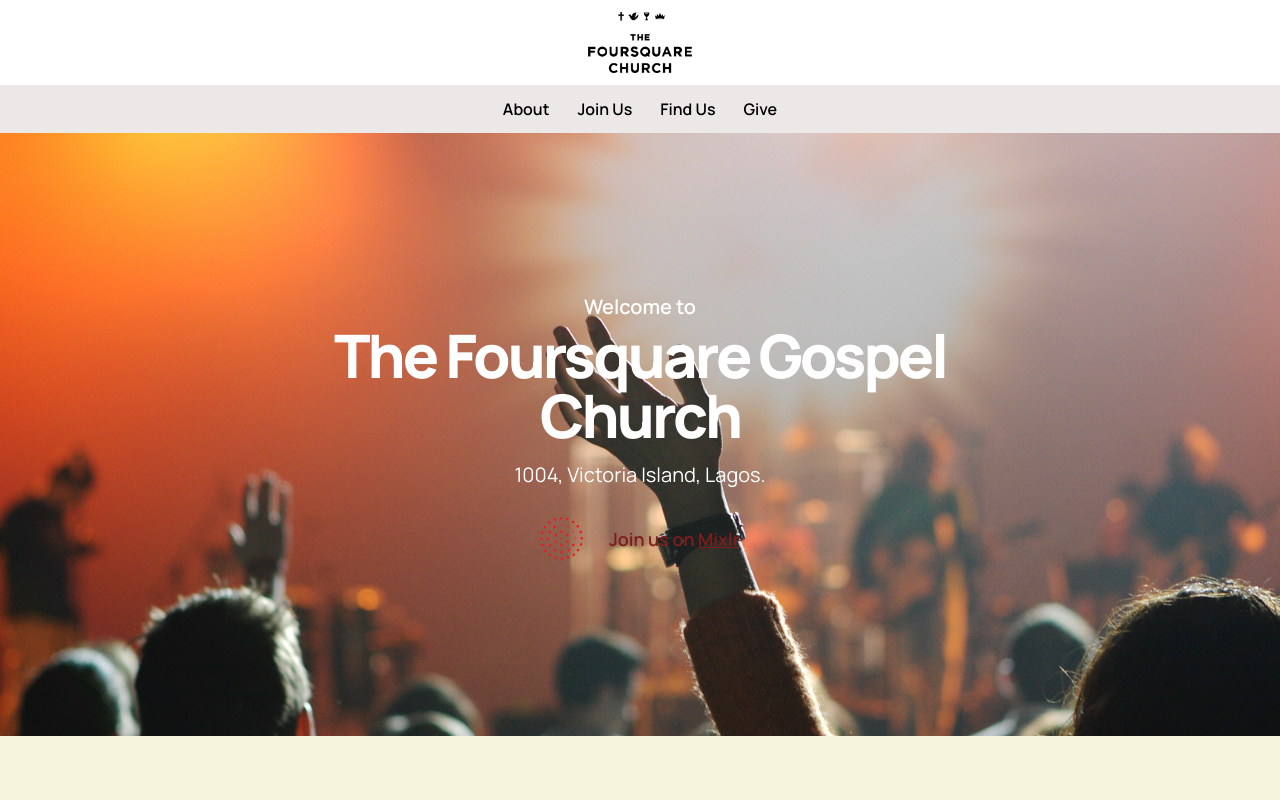
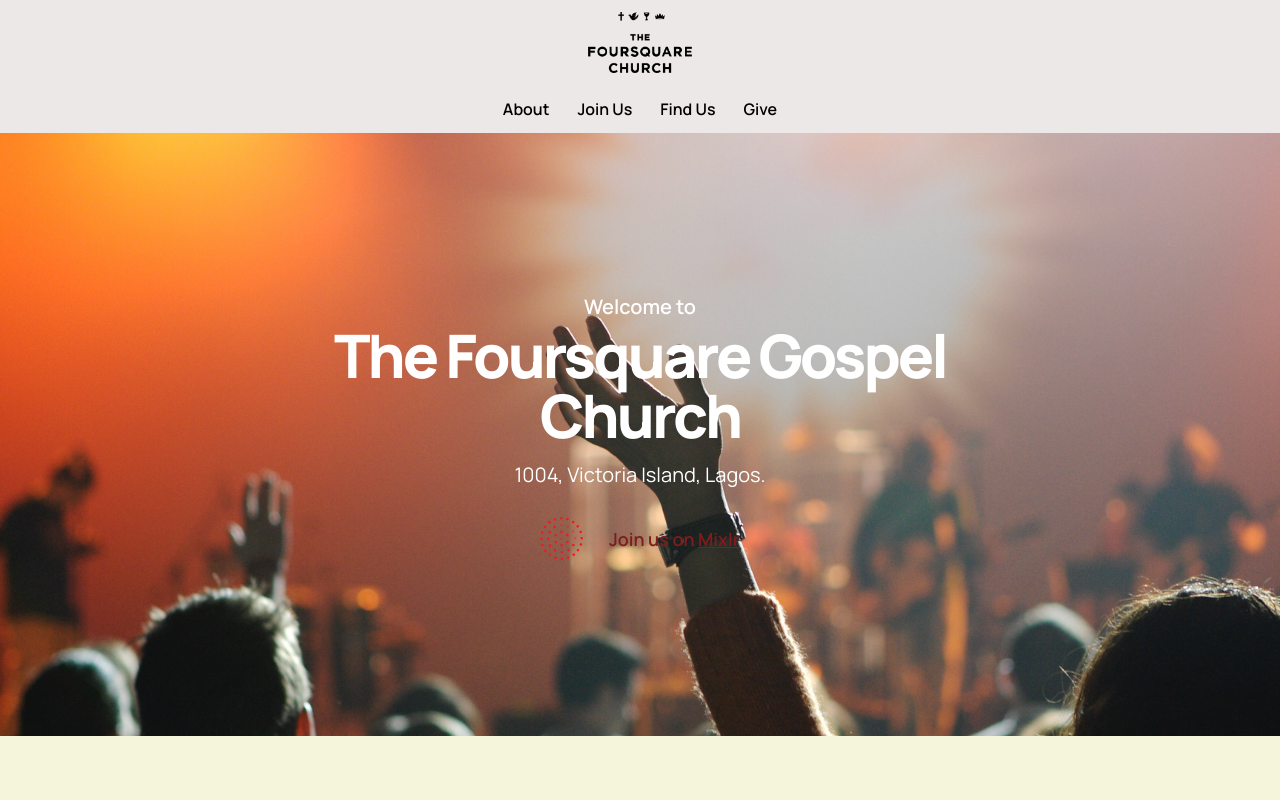
Before and after one commit to sijirama/churchwebsite, a React (Vite) app: page / in a window 1280 px wide. Shown: the top 800 px of the page. Built offline with nearby package versions, Linux system fonts and the light colour scheme.

Commit message:
navabr bg

```diff
--- a/src/components/Navbar.tsx
+++ b/src/components/Navbar.tsx
@@ -3,7 +3,7 @@
 export default function Navbar() {
     const screen = useScreenSize()
     return (
-        <nav className=" w-full p-4 lg:p-3 bg-transparent flex justify-center items-center bg-mylightgray ">
+        <nav className=" w-full p-4 lg:p-3 flex justify-center items-center bg-mylightgray ">
             <div className="w-1/3 md:w-1/6 lg:w-1/12">
                 {screen === 'small' ? <img src="/fstitleblack.png" /> : <img src="fstitlestackedblack.png" />}
             </div>
```
